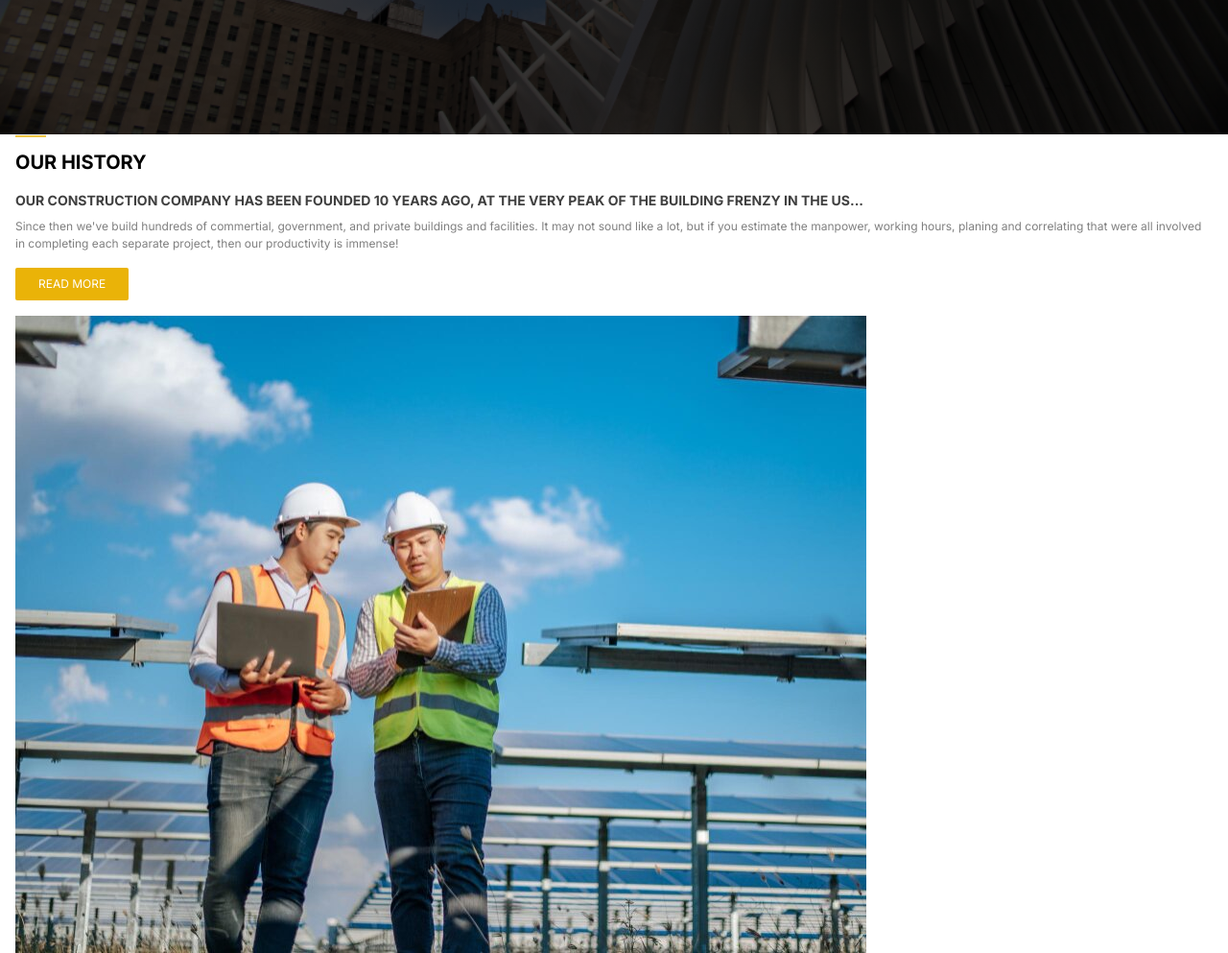
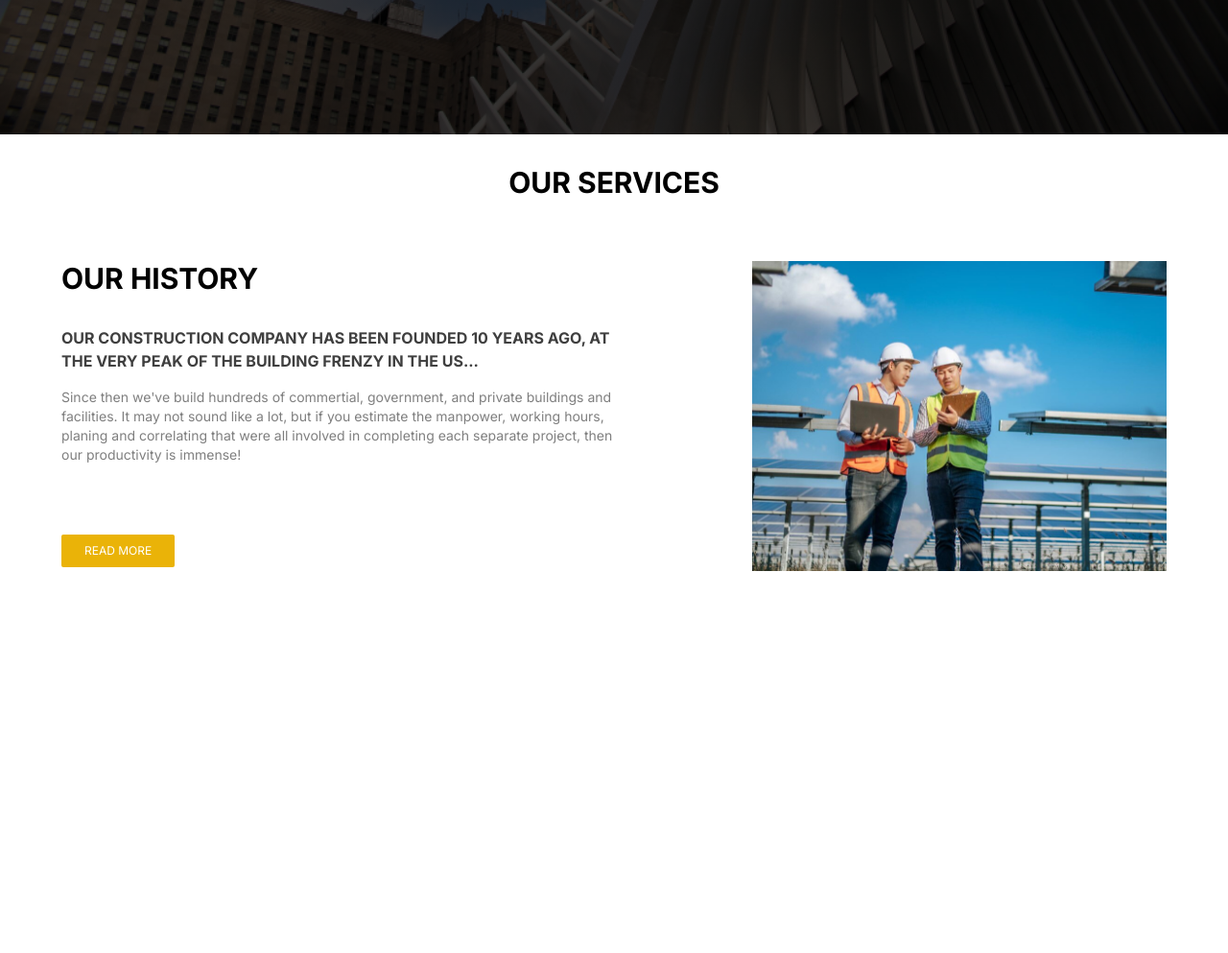
Before and after one commit to FajarRp11/construction-company-website, a website: page public/index.html in a window 1280 px wide. Shown: the part 660-1653 px from the top of the page at 96% size. After the commit the page ends 1287 px from the top, so only its background shows below. Drawn offline with nearby package versions, Linux system fonts and the light colour scheme.

Commit message:
our history medium

```diff
--- a/public/index.html
+++ b/public/index.html
@@ -24,7 +24,7 @@
   </head>
   <body>
     <nav
-      class="w-full top-0 left-0 right-0 p-4 fixed z-99"
+      class="w-full top-0 left-0 right-0 p-4 fixed z-50"
       x-data="{open: false}"
       id="nav"
     >
@@ -99,19 +99,26 @@
       </div>
     </section>
 
+    <section id="our-services">
+      <div class="container mx-auto min-h-min p-4 md:py-8">
+        <h1 class="font-bold text-xl md:text-3xl text-center">OUR SERVICES</h1>
+      </div>
+    </section>
+
     <section id="our-history">
       <div
-        class="container mx-auto min-h-screen flex justify-center items-center"
+        class="container mx-auto min-h-min py-4 md:py-8 flex justify-center items-center relative"
       >
-        <div class="grid grid-cols-12 px-4">
-          <div class="col-span-12">
-            <hr class="w-8 mb-3 bg-yellow-500 h-[3px] opacity-75" />
-            <h1 class="font-bold text-xl">OUR HISTORY</h1>
-            <p class="text-sm opacity-75 font-semibold mb-2 mt-4">
+        <div class="grid grid-cols-12 px-4 md:px-16">
+          <div class="col-span-12 md:col-span-6">
+            <h1 class="font-bold text-xl md:text-3xl">OUR HISTORY</h1>
+            <p
+              class="text-sm opacity-75 font-semibold mb-2 mt-4 md:text-base md:mt-8 md:mb-4"
+            >
               OUR CONSTRUCTION COMPANY HAS BEEN FOUNDED 10 YEARS AGO, AT THE
               VERY PEAK OF THE BUILDING FRENZY IN THE US...
             </p>
-            <p class="text-[12px] opacity-50 mb-4">
+            <p class="text-[12px] opacity-50 mb-4 md:text-sm">
               Since then we've build hundreds of commertial, government, and
               private buildings and facilities. It may not sound like a lot, but
               if you estimate the manpower, working hours, planing and
@@ -119,13 +126,15 @@
               project, then our productivity is immense!
             </p>
             <button
-              class="bg-yellow-500 text-white text-[12px] px-6 py-2 rounded-sm"
+              class="bg-yellow-500 text-white text-[12px] px-6 py-2 rounded-sm w-max md:absolute md:bottom-9"
             >
               READ MORE
             </button>
           </div>
-          <div class="col-span-12 mt-4">
-            <img src="./assets/img/worker.jpg" alt="" />
+          <div
+            class="col-span-12 md:col-span-6 mt-4 md:mt-0 justify-end md:flex"
+          >
+            <img src="./assets/img/worker.jpg" alt="" class="w-full md:w-3/4" />
           </div>
         </div>
       </div>
```
Also changed, not shown: public/css/style.css.
